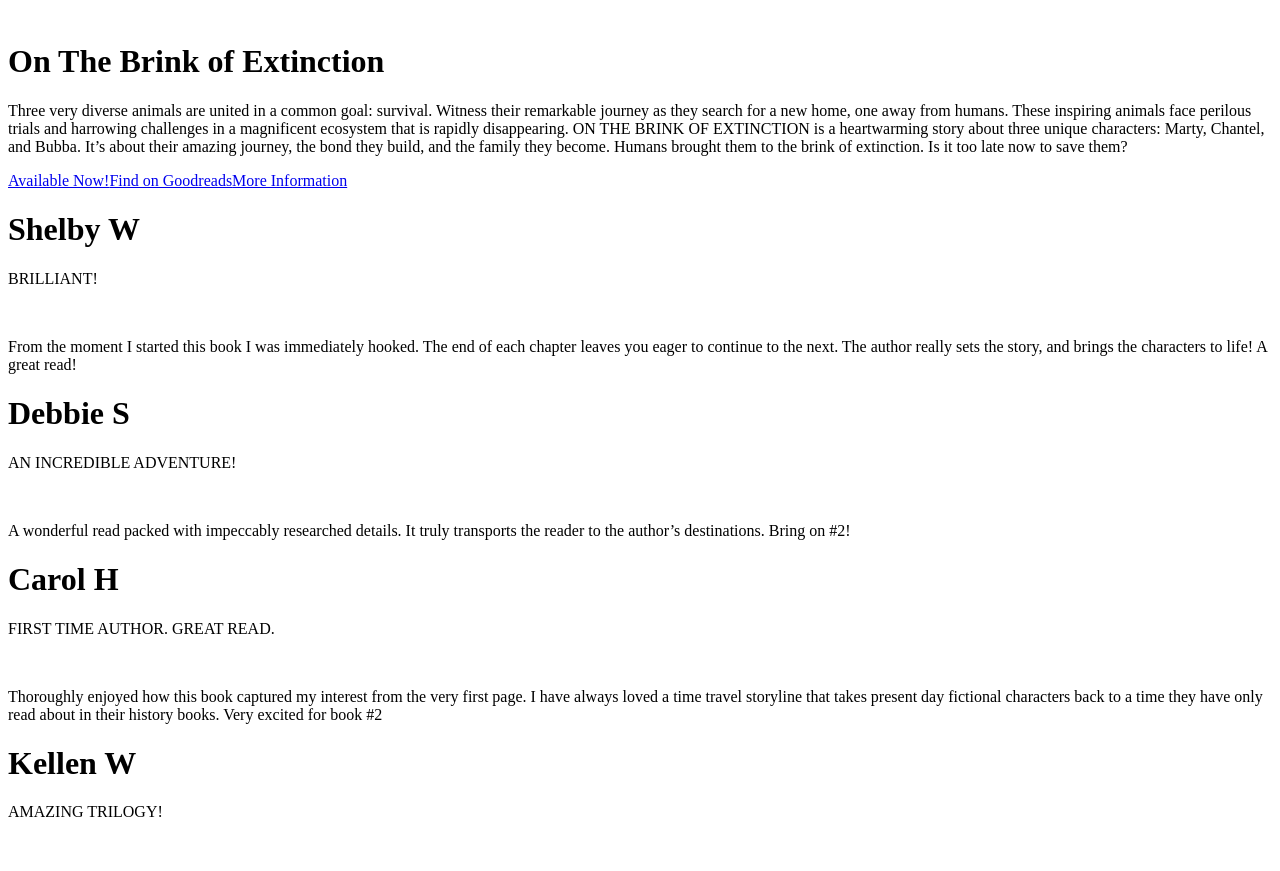
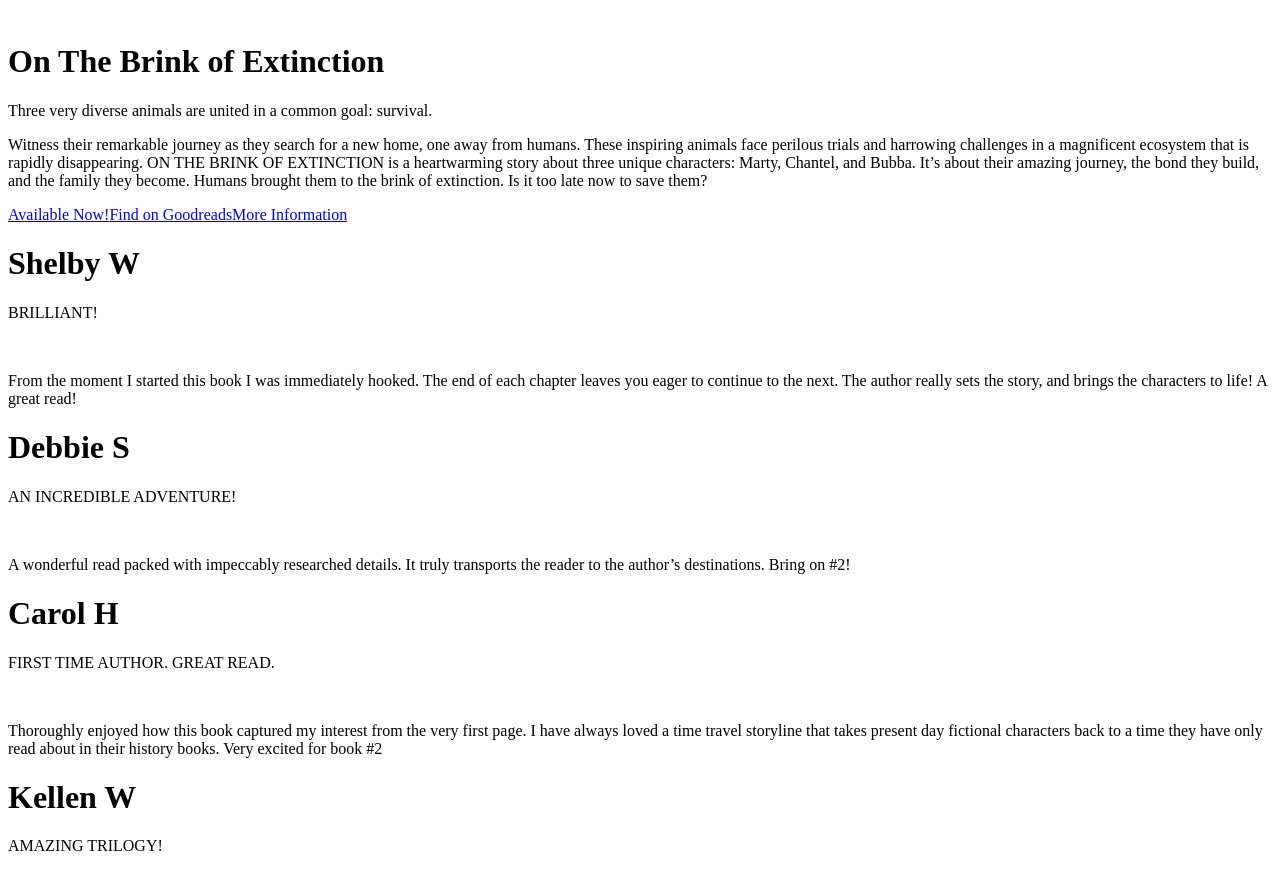
Before and after one commit to kellenwiltshire/wmwiltshirecom, a Next.js app: page / in a window 1280 px wide. Shown: the part 1600-2471 px from the top of the page. Built offline with nearby package versions, Linux system fonts and the light colour scheme.

Commit message:
working on homepage

```diff
--- a/components/RecentWork.js
+++ b/components/RecentWork.js
@@ -1,9 +1,10 @@
 import React from 'react';
 import Image from 'next/image';
+import Link from 'next/link';
 
 function RecentWork() {
 	return (
-		<div className='flex flex-col justify-center w-1/2'>
+		<div className='flex flex-col justify-center w-1/2 mt-44 h-auto'>
 			<div className='w-full flex justify-center align-middle text-center'>
 				<h1 className='text-4xl'>Recent Works</h1>
 			</div>
@@ -16,9 +17,13 @@ function RecentWork() {
 					alt='On The Brink of Extinction'
 				/>
 				<div className='flex align-middle flex-row flex-wrap'>
-					<h1 className='text-4xl text-left'>On The Brink of Extinction</h1>
+					<h1 className='text-4xl text-left w-full'>
+						On The Brink of Extinction
+					</h1>
 					<p>
 						Three very diverse animals are united in a common goal: survival.
+					</p>
+					<p>
 						Witness their remarkable journey as they search for a new home, one
 						away from humans. These inspiring animals face perilous trials and
 						harrowing challenges in a magnificent ecosystem that is rapidly
@@ -28,27 +33,30 @@ function RecentWork() {
 						become. Humans brought them to the brink of extinction. Is it too
 						late now to save them?
 					</p>
-					<div>
+					<div className='flex flex-row flex-wrap justify-between w-1/2'>
 						<a
-							className='rounded transition duration-300 ease-in-out hover:bg-blue-900 p-4'
 							href='https://books2read.com/brink-of-extinction'
 							target='_blank'
 						>
-							<span>Available Now!</span>
+							<span className='transition duration-300 ease-in-out border-b border-white hover:border-b-2 hover:border-black p-1'>
+								Available Now!
+							</span>
 						</a>
 						<a
-							className='rounded transition duration-300 ease-in-out hover:bg-blue-900 p-4'
 							href='https://www.goodreads.com/book/show/56072452-on-the-brink-of-extinction'
 							target='_blank'
 						>
-							<span>Find on Goodreads</span>
+							<span className='transition duration-300 ease-in-out border-b border-white hover:border-b-2 hover:border-black p-1'>
+								Find on Goodreads
+							</span>
 						</a>
-						<a
-							className='rounded transition duration-300 ease-in-out hover:bg-blue-900 p-4'
-							href='./extinction.html'
-						>
-							<span>More Information</span>
-						</a>
+						<Link href='/Extinction'>
+							<a>
+								<span className='transition duration-300 ease-in-out border-b border-white hover:border-b-2 hover:border-black p-1'>
+									More Information
+								</span>
+							</a>
+						</Link>
 					</div>
 				</div>
 			</div>
```
